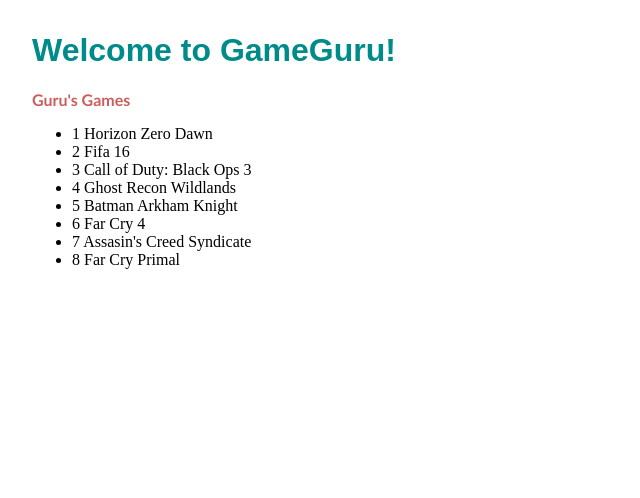
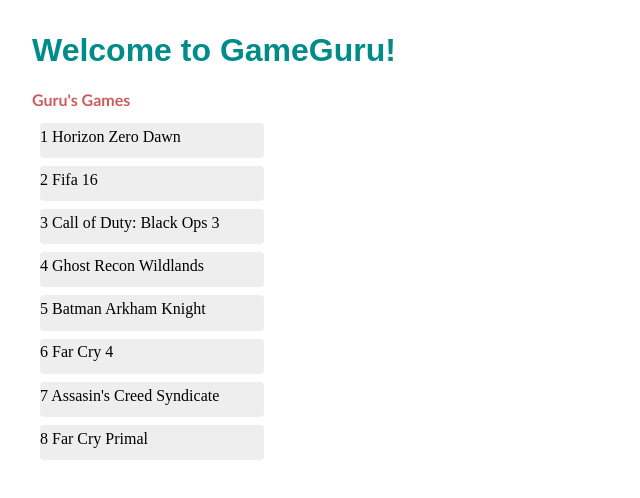
Before and after one commit to GuruSaju/GameGuru, an Angular app: page / in a window 1280 px wide. Shown: the top 498 px of the page, without its empty margins (0-640 px from the left). Built offline with nearby package versions, Linux system fonts and the light colour scheme.

Commit message:
adding some styling to games component css - 20180625

```diff
--- a/src/app/games/games.component.css
+++ b/src/app/games/games.component.css
@@ -0,0 +1,23 @@
+
+.gamesUl {
+  margin: 0 0 2em 0;
+  list-style-type: none;
+  padding: 0;
+  width: 15em;
+}
+.gamesUl li {
+  cursor: pointer;
+  position: relative;
+  left: 0;
+  background-color: #EEE;
+  margin: .5em;
+  padding: .3em 0;
+  height: 1.6em;
+  border-radius: 4px;
+}
+
+.gamesUl li:hover {
+  color: #607D8B;
+  background-color: #DDD;
+  left: .9em;
+}
```
